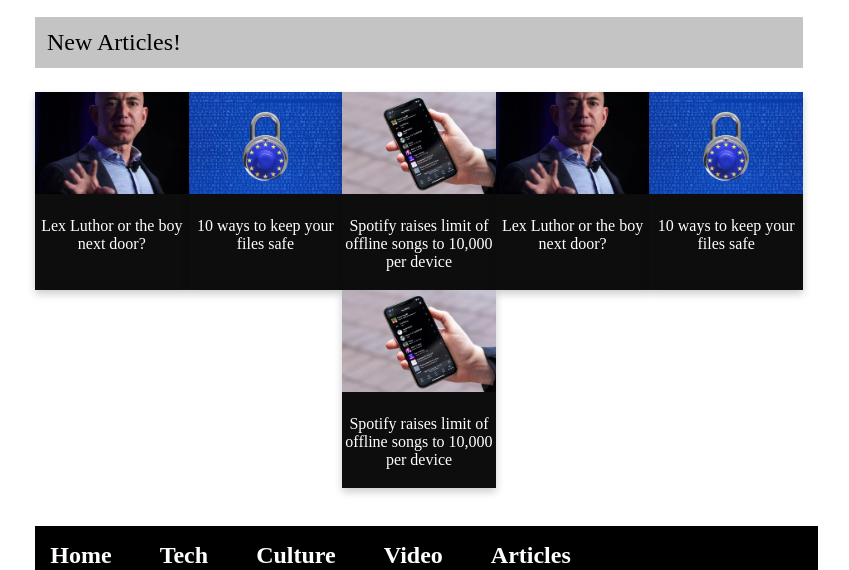
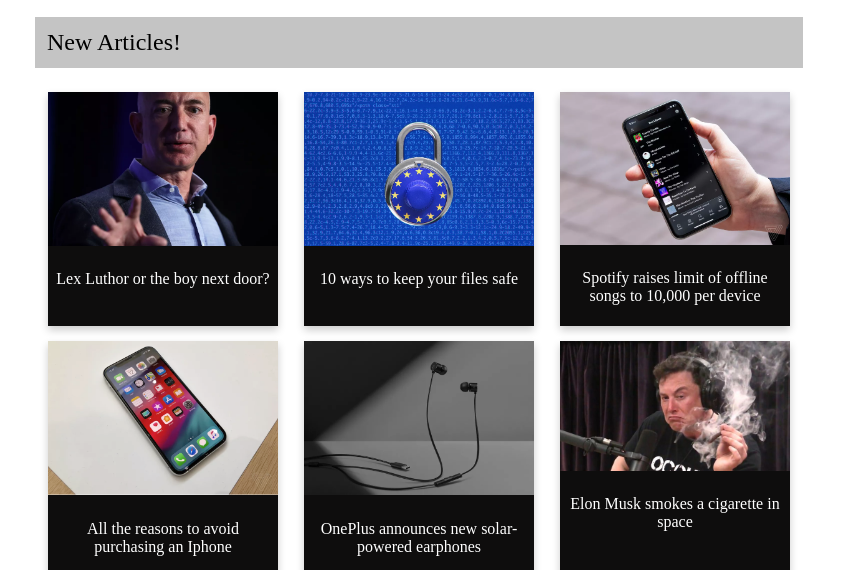
Before and after one commit to ZageGit/CF-CR2-Zage, a plain HTML site: page article.html in a window 1280 px wide. Shown: the part 176-746 px from the top of the page, without its empty margins (221-1070 px from the left). Drawn offline with Linux system fonts and the light colour scheme.

Commit message:
polished article.html layout

```diff
--- a/article.html
+++ b/article.html
@@ -31,9 +31,9 @@
 	<header>
 		<div class="headerimages">
 
-				<img class="headerlogo" src="img/logo-newspaper-cf.png" alt="Newspaper-CF Logo">
+				<a href="https://www.codefactory.wien"><img  class="headerlogo" src="img/logo-newspaper-cf.png" alt="Newspaper-CF Logo"></a>
 
-				<img class="headerbanner"src="img/banner-1.png" alt="Banner 1">
+				<a href="https://www.codefactory.wien"><img class="headerbanner"src="img/banner-1.png" alt="Banner 1"></a>
 
 		</div>
 	<nav>
@@ -57,38 +57,38 @@
 
 
 		<div class="artcard1">
-			<img class="imgrow1" src="img/jeff.png" alt="Jeff Bezos">
+			<a href="article.html"><img class="imgrow1" src="img/jeff.png" alt="Jeff Bezos"></a>
 			<p class="cardtext">Lex Luthor or the boy next door?</p>
 
 		</div>
 
 		<div class="artcard1">
-			<img class="imgrow1" src="img/eu.png" alt="EU">
+			<a href="article.html"><img class="imgrow1" src="img/eu.png" alt="EU"></a>
 			<p class="cardtext">10 ways to keep your files safe</p>
 
 		</div>
 
 		<div class="artcard1">
-			<img class="imgrow1" src="img/phone.png" alt="Phone">
+			<a href="article.html"><img class="imgrow1" src="img/phone.png" alt="Phone"></a>
 			<p class="cardtext">Spotify raises limit of offline songs to 10,000 per device</p>
 
 		</div>
 
-		<div class="artcard1">
-			<img class="imgrow1" src="img/jeff.png" alt="Jeff Bezos">
-			<p class="cardtext">Lex Luthor or the boy next door?</p>
+		<div class="artcard2">
+			<a href="article.html"><img class="imgrow1"src="img/iphone.png" alt="IPhone"></a>
+			<p class="cardtext">All the reasons to avoid purchasing an Iphone</p>
 
 		</div>
 
-		<div class="artcard1">
-			<img class="imgrow1" src="img/eu.png" alt="EU">
-			<p class="cardtext">10 ways to keep your files safe</p>
+		<div class="artcard2">
+			<a href="article.html"><img class="imgrow1" src="img/one.png" alt="headphones"></a>
+			<p class="cardtext">OnePlus announces new solar-powered earphones</p>
 
 		</div>
 
-		<div class="artcard1">
-			<img class="imgrow1" src="img/phone.png" alt="Phone">
-			<p class="cardtext">Spotify raises limit of offline songs to 10,000 per device</p>
+		<div class="artcard2">
+			<a href="article.html"><img class="imgrow1" src="img/musk.jpg" alt="Elon Tusk"></a>
+			<p class="cardtext">Elon Musk smokes a cigarette in space</p>
 
 		</div>
 
--- a/style.scss
+++ b/style.scss
@@ -66,10 +66,20 @@ header {
 
 .artcard1 {
 
-	width:20%;
+	width:30%;
 	background-color:#0E0D0D;
 	color:white;
 	box-shadow: 0 4px 8px 0 rgba(0, 0, 0, 0.2);
+
+}
+
+.artcard2 {
+
+	width:30%;
+	background-color:#0E0D0D;
+	color:white;
+	box-shadow: 0 4px 8px 0 rgba(0, 0, 0, 0.2);
+	margin-top:2%;
 
 }
 
```
Also changed, not shown: style.css, 1 other file.
